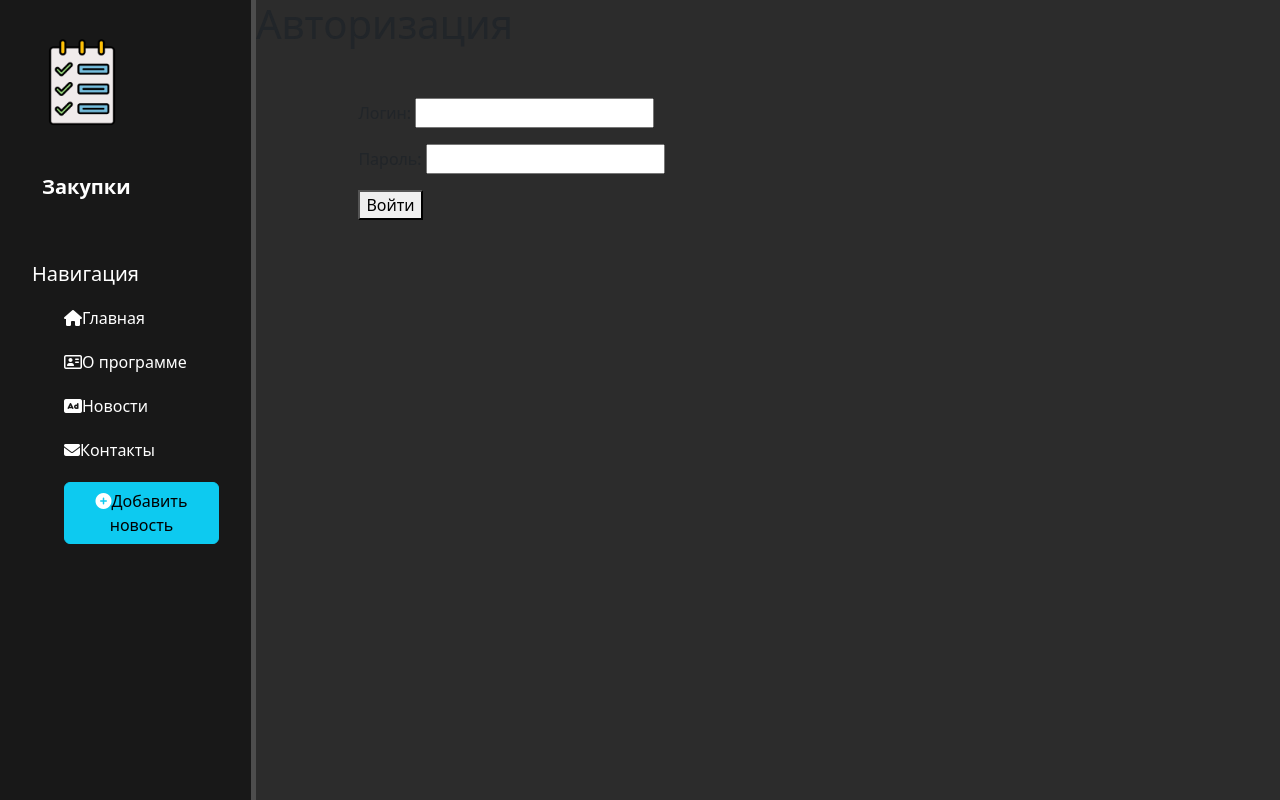
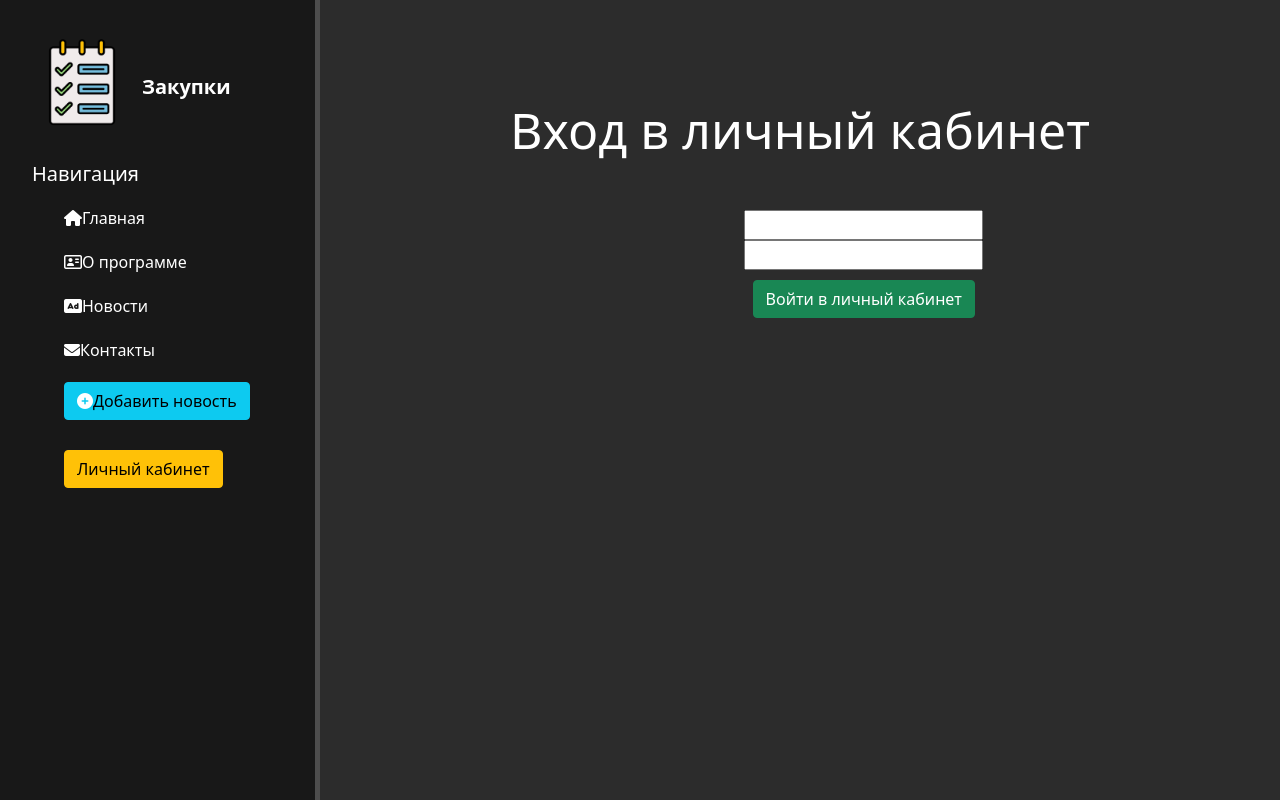
Before and after one commit to Lakkakate/purchases_app, a Django app: page /users/login/ in a window 1280 px wide. Run offline with Django 4.2, Linux system fonts and the light colour scheme; some libraries are stand-ins or nearby versions.

Commit message:
fixed login

```diff
--- a/purchases_app/main/static/main/css/main.css
+++ b/purchases_app/main/static/main/css/main.css
@@ -9,7 +9,7 @@ body {
 aside {
   float: left;
   background: #181818;
-  width: 20%;
+  width: 25%;
   padding: 2.5%;
   height: 100vh;
   color: var(--main-color);
@@ -32,6 +32,7 @@ aside h3 {
   margin-top: 100px;
   font-size: 20px;
 }
+
 
 aside ul {
   list-style: none;
@@ -58,7 +59,7 @@ main .features {
   width: 75%;
 }
 
-main .features h1 {font-size: 50px}
+main .features h1 {font-size: 50px; color: #ffffff}
 main .features p {max-width: 400px; margin: 20px auto}
 
 div.alert-warning {
@@ -74,12 +75,23 @@ form {
   margin-left: 28%;
   width: 550px;
   margin-top: 50px;
+  color: #ffffff;
 }
 
 .btn-warning {
   margin-top: 20px;
 }
 
+.login-button {
+  position: static;
+  margin-top: 10px;
+  margin-right: 50px;
+}
+
+.save-button {
+  margin-top: 10px;
+}
+
 aside ul a {
   text-decoration: none;
 }
--- a/purchases_app/main/templates/main/layout.html
+++ b/purchases_app/main/templates/main/layout.html
@@ -7,21 +7,25 @@
           content="width=device-width, user-scalable=no, initial-scale=1.0, maximum-scale=1.0, minimum-scale=1.0">
     <meta http-equiv="X-UA-Compatible" content="ie=edge">
     <title>{% block title %}{% endblock %}</title>
-    <link rel="stylesheet" href="https://cdn.jsdelivr.net/npm/bootstrap@5.3.2/dist/css/bootstrap.min.css">
+    <link href="https://cdn.jsdelivr.net/npm/bootstrap@5.0.2/dist/css/bootstrap.min.css" rel="stylesheet" integrity="sha384-EVSTQN3/azprG1Anm3QDgpJLIm9Nao0Yz1ztcQTwFspd3yD65VohhpuuCOmLASjC" crossorigin="anonymous">
     <link rel="stylesheet" href="{% static 'main/css/main.css' %}">
     <script src="https://kit.fontawesome.com/9ac1cea447.js" crossorigin="anonymous"></script>
 </head>
 <body>
+
     <aside>
         <img src="{% static 'main/img/picture.png' %}" alt="Лого" width="100" height="100">
         <span class="logo">Закупки</span>
         <h3>Навигация</h3>
+
         <ul>
+
             <li><a href="{% url 'home' %}"><i class="fa-solid fa-house" style="color: #ffff;"></i>Главная</a></li>
             <li><a href="{% url 'about' %}"><i class="fa-regular fa-address-card" style="color: #ffff;"></i>О программе</a></li>
             <li><a href="{% url 'news_home' %}"><i class="fa-solid fa-rectangle-ad" style="color: #ffff;"></i>Новости</a></li>
             <li><a href=""><i class="fa-solid fa-envelope" style="color: #ffff;"></i>Контакты</a></li>
             <li><a href="{% url 'create' %}"><button class="btn btn-info"><i class="fas fa-plus-circle" style="color: #ffff;"></i>Добавить новость</button></a></li>
+            <li><a href="{% url 'users:login' %}"><button class="btn btn-warning login-button">Личный кабинет</button></a></li>
 
         </ul>
     </aside>
--- a/purchases_app/users/templates/users/login.html
+++ b/purchases_app/users/templates/users/login.html
@@ -1,14 +1,16 @@
 {% extends 'main/layout.html' %}
-{% url 'users:login' %}
+
+{% block title %}Авторизация{% endblock %}
 
 {% block content %}
-
-<h1>Авторизация</h1>
-
-<form method="post">
-    {% csrf_token %}
-    {{ form.as_p }}
-    <p><button type="submit">Войти</button></p>
-</form>
-
+    <div class="features">
+        <h1>Вход в личный кабинет</h1>
+        <form method="post">
+            {% csrf_token %}
+            {{ form.username }}<br>
+            {{ form.password }}<br>
+            <span>{{ error }}</span>
+            <button class="btn btn-success save-button" type="submit">Войти в личный кабинет</button>
+        </form>
+    </div>
 {% endblock %}
```
Also changed, not shown: purchases_app/db.sqlite3, purchases_app/table/views.py (line endings or trailing spaces), 2 other files.
